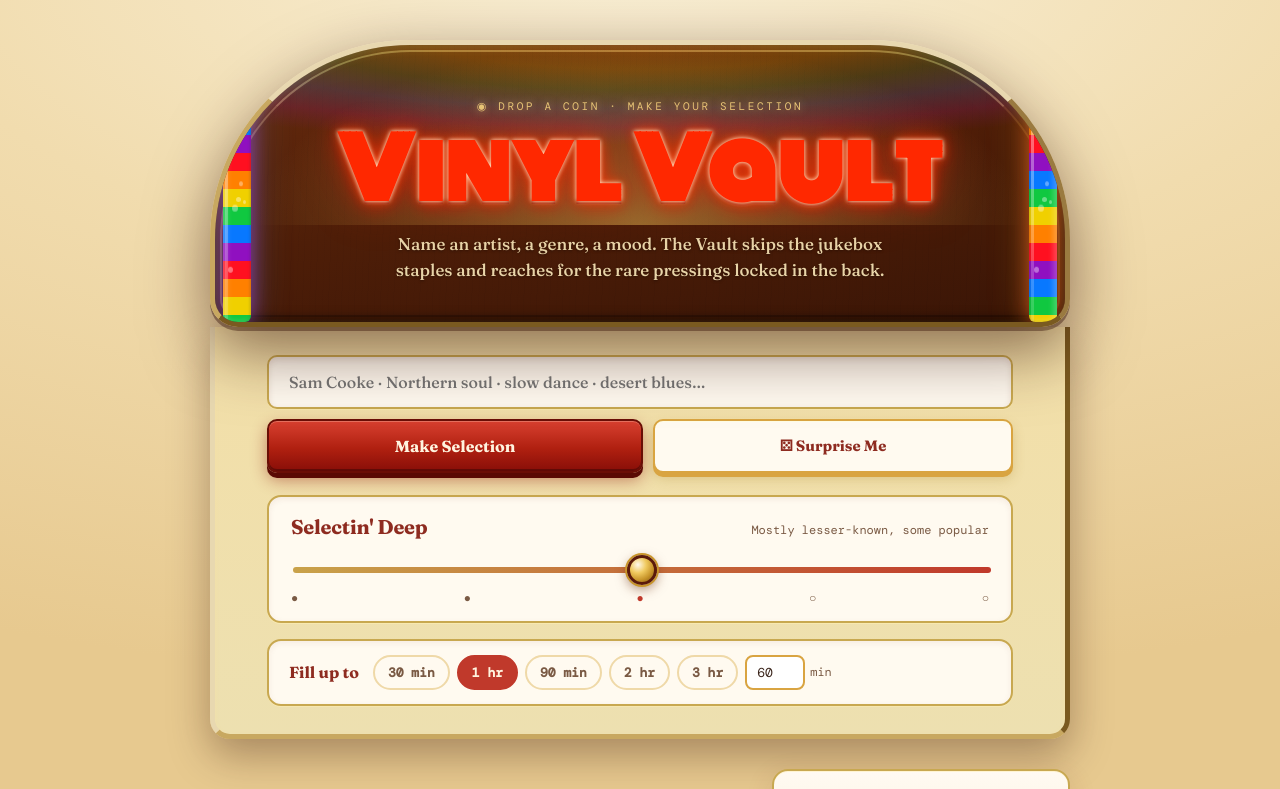
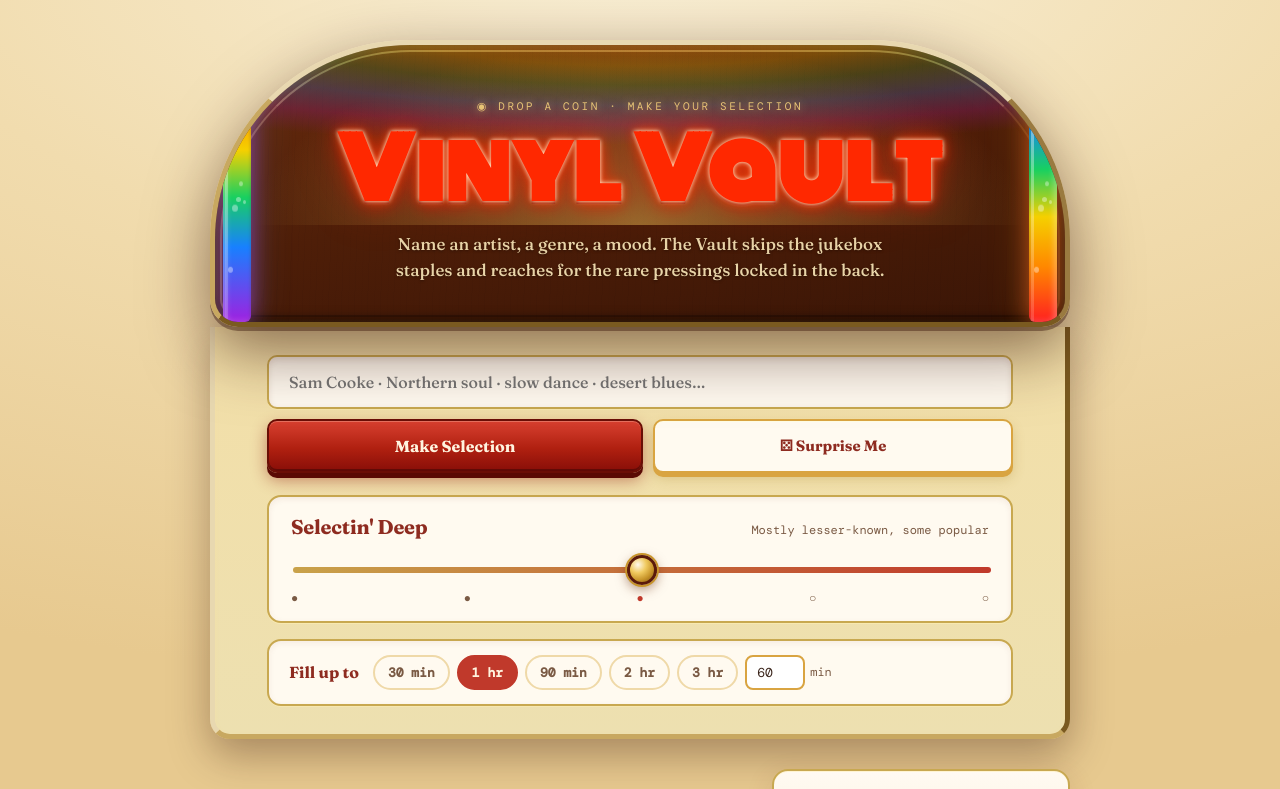
Before and after one commit to raymondcascella/vinylvault, a React (Vite) app: page / in a window 1280 px wide. Shown: the top 789 px of the page. Built offline with nearby package versions, Linux system fonts and the light colour scheme.

Commit message:
design: smooth gradient rainbow pilasters — hue-wheel blend instead of hard segments

```diff
--- a/src/VinylVault.jsx
+++ b/src/VinylVault.jsx
@@ -625,44 +625,30 @@ const S = {
     transform: "translateX(-50%)",
     width: "100%",
     height: 120,
-    background: "radial-gradient(ellipse 80% 100% at 50% 0%, rgba(255,40,40,0.22) 0%, rgba(255,160,0,0.18) 20%, rgba(240,220,0,0.15) 37%, rgba(20,200,80,0.14) 54%, rgba(30,120,255,0.16) 70%, rgba(160,20,200,0.14) 85%, transparent 100%)",
+    background: "radial-gradient(ellipse 90% 100% at 50% 0%, rgba(255,40,40,0.30) 0%, rgba(255,150,0,0.24) 18%, rgba(240,220,0,0.20) 34%, rgba(20,200,80,0.18) 50%, rgba(30,120,255,0.22) 67%, rgba(160,20,200,0.20) 83%, transparent 100%)",
     pointerEvents: "none",
     zIndex: 0,
   },
 
-  // Rainbow pilaster tubes (classic Wurlitzer segmented color columns)
+  // Rainbow pilaster tubes — smooth hue-wheel gradients
   tubeLeft: {
     left: 8,
-    background: `repeating-linear-gradient(180deg,
-      #ff1020 0px,  #ff1020 18px,
-      #ff8000 18px, #ff8000 36px,
-      #f0d000 36px, #f0d000 54px,
-      #10c840 54px, #10c840 72px,
-      #0878ff 72px, #0878ff 90px,
-      #9010c0 90px, #9010c0 108px
-    )`,
+    background: "linear-gradient(180deg, #ff2020 0%, #ff8800 20%, #f5d000 38%, #18d060 55%, #1880ff 73%, #a020e0 100%)",
     boxShadow: [
-      "0 0 20px rgba(160,80,255,0.65)",
-      "0 0 40px rgba(80,160,255,0.25)",
-      "inset 3px 0 6px rgba(255,255,255,0.28)",
-      "inset -1px 0 3px rgba(0,0,0,0.2)",
+      "0 0 22px rgba(160,80,255,0.6)",
+      "0 0 44px rgba(80,160,255,0.2)",
+      "inset 3px 0 6px rgba(255,255,255,0.3)",
+      "inset -1px 0 3px rgba(0,0,0,0.18)",
     ].join(","),
   },
   tubeRight: {
     right: 8,
-    background: `repeating-linear-gradient(180deg,
-      #9010c0 0px,  #9010c0 18px,
-      #0878ff 18px, #0878ff 36px,
-      #10c840 36px, #10c840 54px,
-      #f0d000 54px, #f0d000 72px,
-      #ff8000 72px, #ff8000 90px,
-      #ff1020 90px, #ff1020 108px
-    )`,
+    background: "linear-gradient(180deg, #a020e0 0%, #1880ff 27%, #18d060 45%, #f5d000 62%, #ff8800 80%, #ff2020 100%)",
     boxShadow: [
-      "0 0 20px rgba(255,100,30,0.65)",
-      "0 0 40px rgba(255,200,50,0.25)",
-      "inset -3px 0 6px rgba(255,255,255,0.28)",
-      "inset 1px 0 3px rgba(0,0,0,0.2)",
+      "0 0 22px rgba(255,100,30,0.6)",
+      "0 0 44px rgba(255,200,50,0.2)",
+      "inset -3px 0 6px rgba(255,255,255,0.3)",
+      "inset 1px 0 3px rgba(0,0,0,0.18)",
     ].join(","),
   },
   tubeGlass: {
```
